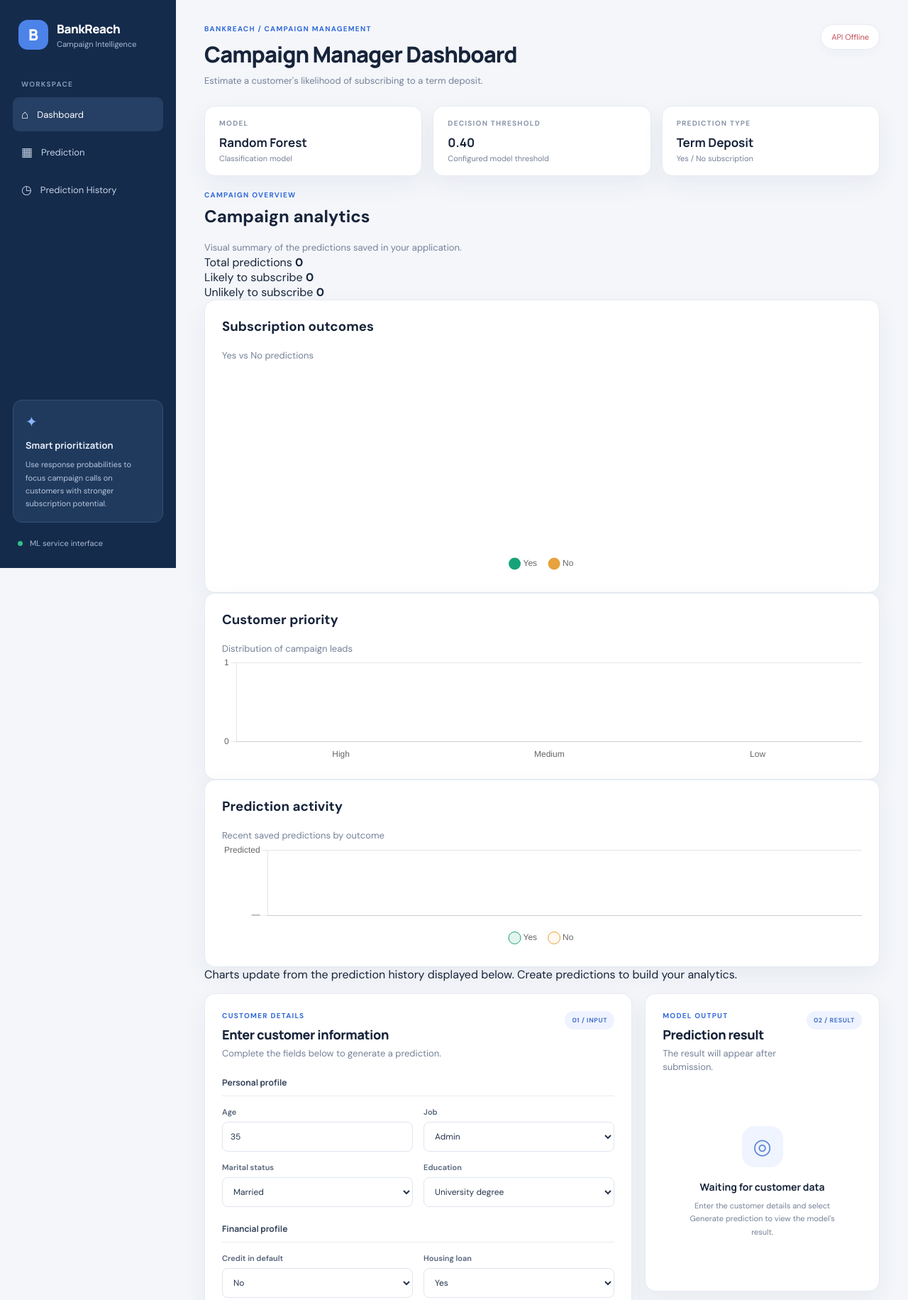
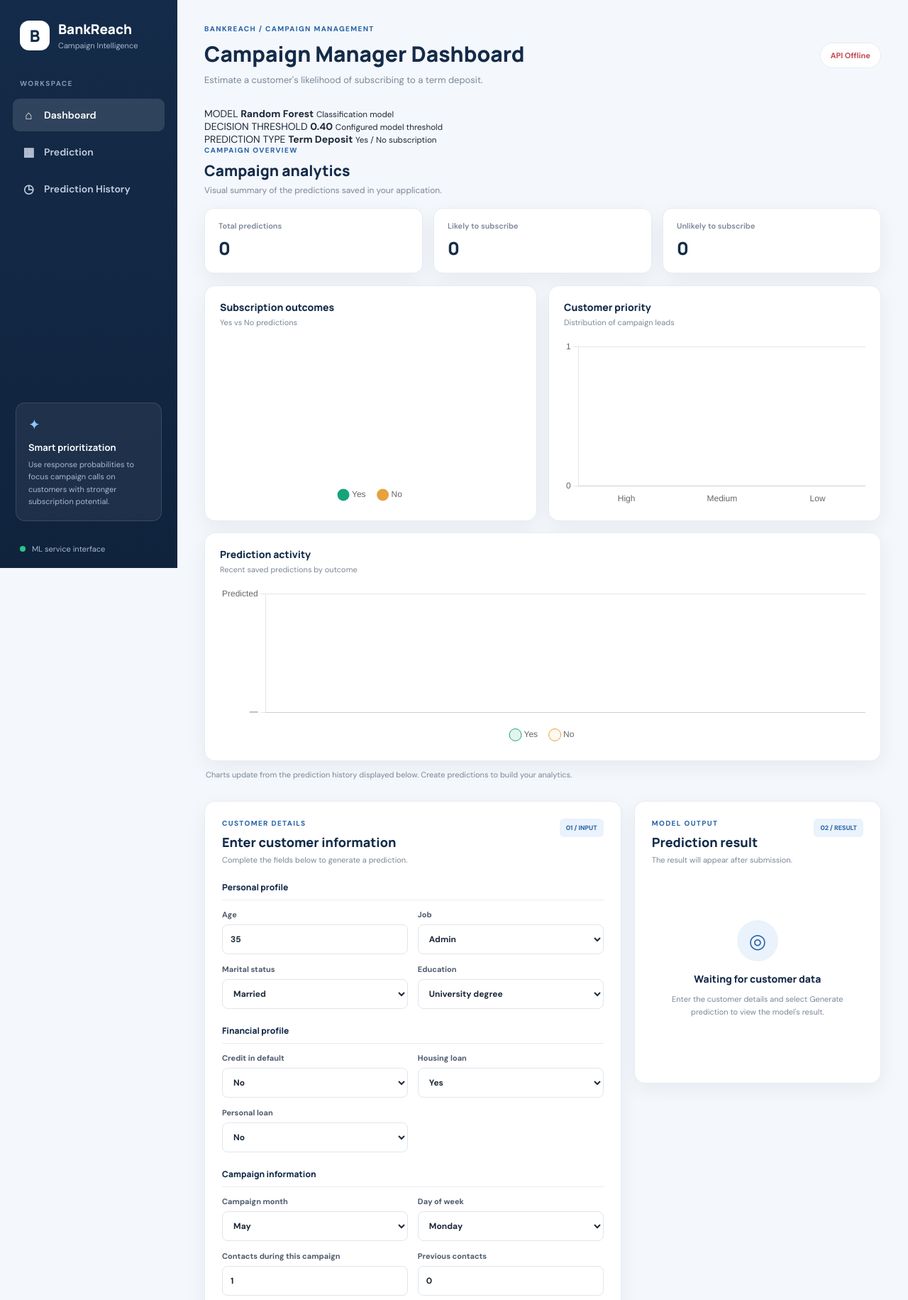
Before and after one commit to irfan-001-sys/BankCampaign-Predictor, a plain HTML site: page frontend/index.html in a window 1280 px wide. Shown: the top 1831 px of the page at 71% size. Drawn offline with nearby package versions, Linux system fonts and the light colour scheme; files that its build step writes are made by us from their sources; no server answers; files whose address does not match are found by name.

Commit message:
Refactor CSS variables and styles for consistency

```diff
--- a/frontend/style.css
+++ b/frontend/style.css
@@ -1,165 +1,303 @@
-@import url('https://fonts.googleapis.com/css2?family=DM+Sans:wght@400;500;600;700&family=Manrope:wght@400;500;600;700;800&display=swap');
+@import url('https://fonts.googleapis.com/css2?family=DM+Sans:wght@400;500;600;700;800&family=Manrope:wght@400;500;600;700;800&display=swap');
 
 :root {
-    --ink: #17243a;
-    --muted: #748198;
-    --line: #e7ebf2;
+    --navy: #142b49;
+    --navy-2: #1c3b60;
+    --blue: #2864a8;
+    --blue-soft: #eaf2fb;
+    --green: #16a37a;
+    --green-soft: #e8f7f1;
+    --amber: #e6a23c;
+    --red: #d95757;
+    --ink: #1d2939;
+    --muted: #7b8797;
+    --line: #e7ecf2;
     --surface: #ffffff;
-    --background: #f4f6fa;
-    --navy: #152b4c;
-    --blue: #3269d8;
-    --blue-dark: #2456bd;
-    --green: #16845b;
-    --red: #c34b55;
-    --amber: #a86c14;
-    --shadow: 0 12px 34px rgba(29, 48, 78, .06);
+    --background: #f4f7fb;
+    --shadow: 0 8px 28px rgba(23, 43, 77, .06);
 }
 
 * { box-sizing: border-box; }
+
 html { scroll-behavior: smooth; }
+
 body {
     margin: 0;
     background: var(--background);
     color: var(--ink);
     font-family: 'DM Sans', sans-serif;
+    font-size: 14px;
 }
+
 button, input, select { font: inherit; }
+
 .app-shell { min-height: 100vh; }
+
 .sidebar {
-    width: 248px;
+    width: 250px;
     position: fixed;
     inset: 0 auto 0 0;
-    background: var(--navy);
-    color: #fff;
-    padding: 28px 18px;
+    z-index: 10;
     display: flex;
     flex-direction: column;
-    z-index: 5;
+    padding: 28px 18px 20px;
+    color: #fff;
+    background: linear-gradient(180deg, #142b49 0%, #10233d 100%);
 }
-.brand { display: flex; align-items: center; gap: 12px; padding: 0 8px 42px; }
+
+.brand {
+    display: flex;
+    align-items: center;
+    gap: 12px;
+    padding: 0 10px 32px;
+}
+
 .brand-mark {
-    width: 42px; height: 42px; border-radius: 13px;
-    display: grid; place-items: center;
-    background: #4c83e8; color: white; font: 800 22px Manrope;
+    width: 42px;
+    height: 42px;
+    display: grid;
+    place-items: center;
+    border-radius: 13px;
+    color: var(--navy);
+    background: #fff;
+    font: 800 23px Manrope, sans-serif;
 }
-.brand h2 { margin: 0; font: 800 17px Manrope; letter-spacing: -.4px; }
-.brand p { margin: 3px 0 0; color: #aabbd5; font-size: 11px; }
-.side-label, .eyebrow, .metric-label {
-    font-size: 10px; font-weight: 700; letter-spacing: 1.25px;
+
+.brand h2 { margin: 0; font: 800 19px Manrope, sans-serif; }
+.brand p { margin: 3px 0 0; color: #a9bad0; font-size: 11px; }
+
+.side-label {
+    margin: 8px 10px 12px;
+    color: #8297b1;
+    font-size: 10px;
+    font-weight: 800;
+    letter-spacing: 1.4px;
 }
-.side-label { color: #8398b8; padding: 0 12px 12px; }
+
 .nav-link {
-    text-decoration: none; color: #c7d3e5; padding: 13px 12px;
-    border-radius: 9px; display: flex; align-items: center; gap: 12px;
-    font-size: 13px; margin-bottom: 5px;
+    display: flex;
+    align-items: center;
+    gap: 12px;
+    margin: 3px 0;
+    padding: 12px 13px;
+    border-radius: 9px;
+    color: #c2cee0;
+    text-decoration: none;
+    font-weight: 600;
+    transition: .2s ease;
 }
-.nav-link span { font-size: 17px; }
-.nav-link.active, .nav-link:hover { background: #263f64; color: #fff; }
+
+.nav-link span { width: 19px; text-align: center; font-size: 17px; }
+.nav-link:hover, .nav-link.active { color: #fff; background: rgba(255,255,255,.12); }
+
 .sidebar-note {
-    margin-top: auto; background: #203a5e; border: 1px solid #345071;
-    border-radius: 13px; padding: 17px; color: #e8eef8;
+    margin: auto 4px 20px;
+    padding: 17px;
+    border: 1px solid rgba(255,255,255,.12);
+    border-radius: 13px;
+    background: rgba(255,255,255,.06);
 }
-.note-icon { color: #8db5ff; font-size: 20px; margin-bottom: 9px; }
-.sidebar-note strong { font: 700 13px Manrope; }
-.sidebar-note p { color: #b8c7dc; font-size: 11px; line-height: 1.65; margin: 8px 0 0; }
-.sidebar-footer { padding: 22px 7px 0; color: #a9bad2; font-size: 11px; }
-.status-dot { display: inline-block; width: 7px; height: 7px; border-radius: 50%; background: #31bf88; margin-right: 7px; }
-.main-content { margin-left: 248px; padding: 34px 40px 24px; max-width: 1700px; }
-.topbar { display: flex; justify-content: space-between; align-items: flex-start; gap: 20px; margin-bottom: 25px; }
-.eyebrow { color: var(--blue); margin: 0 0 8px; }
-h1, h2, h3, p { margin-top: 0; }
-h1 { font: 800 clamp(24px, 3vw, 31px) Manrope; letter-spacing: -1px; margin-bottom: 7px; }
-.topbar-subtitle, .muted { color: var(--muted); font-size: 13px; line-height: 1.5; margin-bottom: 0; }
+
+.note-icon { margin-bottom: 10px; color: #8fc6ff; font-size: 20px; }
+.sidebar-note strong { font: 700 13px Manrope, sans-serif; }
+.sidebar-note p { margin: 7px 0 0; color: #a9bad0; font-size: 11px; line-height: 1.6; }
+
+.sidebar-footer { display: flex; align-items: center; gap: 9px; padding: 12px 10px 0; color: #a9bad0; font-size: 11px; }
+.status-dot { display: inline-block; width: 8px; height: 8px; border-radius: 50%; background: #29c58d; }
+
+.main-content {
+    width: calc(100% - 250px);
+    max-width: 1700px;
+    margin-left: 250px;
+    padding: 34px 38px 24px;
+}
+
+.topbar {
+    display: flex;
+    align-items: center;
+    justify-content: space-between;
+    gap: 20px;
+    margin-bottom: 30px;
+}
+
+.eyebrow {
+    margin: 0 0 8px;
+    color: var(--blue);
+    font-size: 10px;
+    font-weight: 800;
+    letter-spacing: 1.35px;
+}
+
+.topbar h1 { margin: 0; color: var(--navy); font: 800 clamp(23px, 2.5vw, 30px) Manrope, sans-serif; }
+.topbar-subtitle, .muted { color: var(--muted); }
+.topbar-subtitle { margin: 8px 0 0; font-size: 13px; }
+
 .api-pill {
-    background: white; border: 1px solid var(--line); border-radius: 30px;
-    padding: 10px 14px; color: #53627a; font-size: 11px; white-space: nowrap;
-    box-shadow: 0 4px 14px rgba(30,50,80,.03);
+    display: flex;
+    align-items: center;
+    gap: 9px;
+    padding: 10px 14px;
+    border: 1px solid var(--line);
+    border-radius: 30px;
+    background: #fff;
+    color: #526174;
+    white-space: nowrap;
+    font-size: 11px;
+    font-weight: 700;
 }
-.metric-strip { display: grid; grid-template-columns: repeat(3, 1fr); gap: 15px; margin-bottom: 20px; }
-.metric-card, .panel { background: var(--surface); border: 1px solid var(--line); border-radius: 15px; box-shadow: var(--shadow); }
-.metric-card { padding: 17px 20px; }
-.metric-label { display: block; color: #8995a8; margin-bottom: 9px; }
-.metric-card strong { display: block; font: 700 17px Manrope; }
-.metric-card small { display: block; color: var(--muted); margin-top: 4px; font-size: 11px; }
-.content-grid { display: grid; grid-template-columns: minmax(0, 1.55fr) minmax(290px, .85fr); gap: 18px; align-items: start; }
-.panel { padding: 24px; }
-.panel-heading { display: flex; justify-content: space-between; align-items: flex-start; gap: 12px; margin-bottom: 23px; }
-.panel-heading h2 { font: 800 18px Manrope; margin-bottom: 5px; letter-spacing: -.4px; }
-.step-badge { background: #eef3ff; color: #4773c7; border-radius: 20px; padding: 7px 10px; font-size: 9px; font-weight: 700; white-space: nowrap; letter-spacing: .6px; }
+
+.panel {
+    border: 1px solid var(--line);
+    border-radius: 15px;
+    background: var(--surface);
+    box-shadow: var(--shadow);
+}
+
+.dashboard-section { margin-bottom: 30px; scroll-margin-top: 20px; }
+.dashboard-heading { margin-bottom: 17px; }
+.dashboard-heading h2 { margin: 0; color: var(--navy); font: 800 21px Manrope, sans-serif; }
+.dashboard-heading .muted { margin: 6px 0 0; font-size: 12px; }
+
+.analytics-summary {
+    display: grid;
+    grid-template-columns: repeat(3, minmax(0, 1fr));
+    gap: 15px;
+    margin-bottom: 17px;
+}
+
+.analytics-stat {
+    padding: 17px 19px;
+    border: 1px solid var(--line);
+    border-radius: 13px;
+    background: #fff;
+    box-shadow: var(--shadow);
+}
+
+.analytics-stat span { display: block; color: var(--muted); font-size: 11px; font-weight: 600; }
+.analytics-stat strong { display: block; margin-top: 7px; color: var(--navy); font: 800 25px Manrope, sans-serif; }
+
+.analytics-grid { display: grid; grid-template-columns: repeat(2, minmax(0, 1fr)); gap: 16px; }
+.chart-panel { min-height: 320px; padding: 20px 21px; }
+.chart-panel-wide { grid-column: 1 / -1; min-height: 310px; }
+.chart-title h3 { margin: 0; color: var(--navy); font: 800 14px Manrope, sans-serif; }
+.chart-title .muted { margin: 5px 0 0; font-size: 11px; }
+.chart-wrap { position: relative; height: 235px; margin-top: 17px; }
+.chart-wrap-wide { height: 225px; }
+.chart-footnote { margin: 12px 2px 0; color: var(--muted); font-size: 11px; }
+
+.content-grid {
+    display: grid;
+    grid-template-columns: minmax(0, 1.35fr) minmax(300px, .8fr);
+    align-items: start;
+    gap: 18px;
+    margin-bottom: 22px;
+    scroll-margin-top: 20px;
+}
+
+.form-panel, .result-panel, .history-panel { padding: 24px; }
+.panel-heading { display: flex; justify-content: space-between; align-items: flex-start; gap: 15px; margin-bottom: 23px; }
+.panel-heading h2 { margin: 0; color: var(--navy); font: 800 18px Manrope, sans-serif; }
+.panel-heading .muted { margin: 6px 0 0; font-size: 11px; }
+.step-badge { padding: 7px 9px; border-radius: 6px; color: var(--blue); background: var(--blue-soft); font-size: 9px; font-weight: 800; white-space: nowrap; }
+
 .form-section-title {
-    color: #34435a; font: 700 12px Manrope; padding-bottom: 10px;
-    border-bottom: 1px solid var(--line); margin: 22px 0 15px;
+    margin: 22px 0 13px;
+    padding-bottom: 9px;
+    border-bottom: 1px solid var(--line);
+    color: var(--navy);
+    font: 800 12px Manrope, sans-serif;
 }
-.form-section-title:first-of-type { margin-top: 0; }
-.form-grid { display: grid; grid-template-columns: repeat(2, minmax(0, 1fr)); gap: 15px; }
-.field { display: flex; flex-direction: column; gap: 7px; min-width: 0; }
-.field span { color: #56647a; font-size: 11px; font-weight: 600; }
+
+.form-section-title:first-child { margin-top: 0; }
+.form-grid { display: grid; grid-template-columns: repeat(2, minmax(0, 1fr)); gap: 14px; }
+.field { display: flex; flex-direction: column; gap: 7px; color: #4d5b6d; font-size: 11px; font-weight: 700; }
 .field input, .field select {
-    width: 100%; height: 42px; border: 1px solid #dfe5ee; border-radius: 8px;
-    background: #fff; color: #26354c; padding: 0 11px; outline: none; font-size: 12px;
+    width: 100%;
+    min-height: 42px;
+    padding: 0 11px;
+    border: 1px solid #dfe5ed;
+    border-radius: 8px;
+    outline: none;
+    color: var(--ink);
+    background: #fff;
+    font-size: 12px;
+    transition: border .2s, box-shadow .2s;
 }
-.field input:focus, .field select:focus { border-color: #6b94e7; box-shadow: 0 0 0 3px rgba(50,105,216,.10); }
-.privacy-note { margin-top: 20px; padding: 11px 13px; border-radius: 8px; background: #f4f7fc; color: #65748b; font-size: 10px; line-height: 1.55; }
-.privacy-note span { color: var(--blue); font-size: 14px; margin-right: 6px; }
-.form-actions { display: flex; justify-content: flex-end; gap: 10px; margin-top: 20px; }
-.button { border: 0; border-radius: 8px; padding: 11px 15px; cursor: pointer; font-size: 11px; font-weight: 700; transition: .2s; }
-.button-primary { background: var(--blue); color: white; display: inline-flex; align-items: center; gap: 15px; }
-.button-primary:hover { background: var(--blue-dark); transform: translateY(-1px); }
-.button-primary:disabled { opacity: .65; cursor: wait; transform: none; }
-.button-secondary { background: #f1f4f8; color: #56647a; }
-.button-secondary:hover { background: #e7ecf4; }
-.button-small { padding: 9px 12px; }
-.result-panel { min-height: 420px; }
-.result-placeholder { text-align: center; padding: 50px 12px 35px; }
-.placeholder-icon { width: 58px; height: 58px; border-radius: 18px; background: #eff4ff; color: #5d85d7; display: grid; place-items: center; font-size: 30px; margin: 0 auto 18px; }
-.result-placeholder h3 { font: 700 14px Manrope; margin-bottom: 8px; }
-.result-placeholder p { color: var(--muted); font-size: 11px; line-height: 1.7; max-width: 230px; margin: auto; }
+.field input:focus, .field select:focus { border-color: #6b9ed5; box-shadow: 0 0 0 3px rgba(40,100,168,.1); }
+
+.privacy-note { display: flex; gap: 9px; margin-top: 20px; padding: 12px; border-radius: 8px; color: #64748b; background: #f5f8fc; font-size: 10px; line-height: 1.55; }
+.privacy-note span { color: var(--blue); font-weight: 800; }
+
+.form-actions { display: flex; justify-content: flex-end; gap: 10px; margin-top: 22px; }
+.button { display: inline-flex; align-items: center; justify-content: center; gap: 12px; min-height: 40px; padding: 0 15px; border: 0; border-radius: 8px; cursor: pointer; font-size: 11px; font-weight: 800; transition: .2s ease; }
+.button-primary { color: #fff; background: var(--blue); }
+.button-primary:hover { background: #1e528e; transform: translateY(-1px); }
+.button-secondary { border: 1px solid #dfe5ed; color: #536174; background: #fff; }
+.button-secondary:hover { background: #f6f8fb; }
+.button-small { min-height: 34px; padding: 0 12px; }
+
+.result-panel { min-height: 390px; }
+.result-placeholder { display: flex; flex-direction: column; align-items: center; justify-content: center; min-height: 260px; padding: 20px; text-align: center; }
+.placeholder-icon { display: grid; place-items: center; width: 58px; height: 58px; margin-bottom: 15px; border-radius: 50%; color: var(--blue); background: var(--blue-soft); font-size: 28px; }
+.result-placeholder h3 { margin: 0; color: var(--navy); font: 800 14px Manrope, sans-serif; }
+.result-placeholder p { max-width: 260px; color: var(--muted); font-size: 11px; line-height: 1.6; }
 .hidden { display: none !important; }
-.result-status { padding: 12px; border-radius: 9px; background: #edf8f2; color: var(--green); font: 700 13px Manrope; text-align: center; line-height: 1.4; }
-.result-status.negative { background: #fff1f1; color: var(--red); }
-.probability-label { color: var(--muted); text-align: center; font-size: 11px; margin: 24px 0 5px; }
-.probability-number { text-align: center; font: 800 43px Manrope; letter-spacing: -2px; }
-.probability-number small { font-size: 20px; color: #78869b; margin-left: 3px; }
-.progress-track { height: 8px; background: #edf0f5; border-radius: 20px; overflow: hidden; margin: 12px 0 23px; }
-.progress-fill { height: 100%; width: 0; background: #3e83df; border-radius: inherit; transition: width .5s ease; }
+.result-content { padding-top: 5px; }
+.result-status { padding: 11px 13px; border-radius: 8px; color: #087a59; background: var(--green-soft); font-size: 12px; font-weight: 800; text-align: center; }
+.probability-label { margin: 24px 0 5px; color: var(--muted); font-size: 11px; text-align: center; }
+.probability-number { color: var(--navy); font: 800 43px Manrope, sans-serif; text-align: center; }
+.probability-number small { margin-left: 3px; font-size: 20px; }
+.progress-track { height: 9px; overflow: hidden; margin: 13px 0 22px; border-radius: 20px; background: #edf1f5; }
+.progress-fill { width: 0; height: 100%; border-radius: inherit; background: var(--green); transition: width .4s ease; }
 .result-details { display: grid; grid-template-columns: repeat(3, 1fr); gap: 8px; }
-.result-details div { background: #f6f8fb; border-radius: 8px; padding: 11px 8px; min-width: 0; }
-.result-details span { display: block; color: #8490a2; font-size: 9px; margin-bottom: 6px; }
-.result-details strong { font: 700 12px Manrope; overflow-wrap: anywhere; }
-.priority-high { color: var(--green); }
-.priority-medium { color: var(--amber); }
-.priority-low { color: var(--red); }
-.recommendation { margin-top: 15px; border-left: 3px solid #5d88dc; padding: 10px 12px; background: #f4f7fd; color: #5d6b81; font-size: 10px; line-height: 1.6; }
-.error-box { margin-top: 16px; border-radius: 8px; padding: 12px; color: #a3313d; background: #fff0f1; font-size: 11px; line-height: 1.5; }
-.history-panel { margin-top: 19px; }
-.history-heading { align-items: center; margin-bottom: 15px; }
-.table-wrap { overflow-x: auto; }
-table { width: 100%; border-collapse: collapse; min-width: 650px; }
-th { text-align: left; color: #8793a5; font-size: 9px; letter-spacing: .7px; text-transform: uppercase; padding: 12px 10px; background: #f8f9fc; }
-td { border-top: 1px solid #edf0f4; color: #526078; font-size: 10px; padding: 13px 10px; }
-.empty-table { text-align: center; color: #9aa4b3; padding: 25px; }
-.table-badge { display: inline-block; border-radius: 20px; padding: 5px 8px; font-weight: 700; font-size: 9px; background: #edf8f2; color: var(--green); }
-.table-badge.no { background: #fff1f1; color: var(--red); }
-.page-footer { text-align: center; color: #9aa4b3; font-size: 10px; padding: 25px 0 5px; }
+.result-details > div { padding: 12px 8px; border: 1px solid var(--line); border-radius: 8px; text-align: center; }
+.result-details span { display: block; color: var(--muted); font-size: 9px; }
+.result-details strong { display: block; margin-top: 6px; color: var(--navy); font-size: 12px; }
+.priority-high { color: var(--green) !important; }
+.priority-medium { color: #c18422 !important; }
+.priority-low { color: #718096 !important; }
+.recommendation { margin-top: 15px; padding: 12px; border-radius: 8px; color: #526174; background: #f5f8fc; font-size: 10px; line-height: 1.6; }
+.error-box { margin-top: 15px; padding: 12px; border-radius: 8px; color: #a52e2e; background: #fff0f0; font-size: 11px; }
+
+.history-panel { scroll-margin-top: 20px; }
+.history-heading { align-items: center; margin-bottom: 18px; }
+.table-wrap { width: 100%; overflow-x: auto; }
+table { width: 100%; border-collapse: collapse; white-space: nowrap; }
+th { padding: 12px 13px; color: #778497; background: #f7f9fc; font-size: 9px; font-weight: 800; letter-spacing: .5px; text-align: left; text-transform: uppercase; }
+td { padding: 13px; border-bottom: 1px solid #edf0f4; color: #526174; font-size: 11px; }
+tbody tr:hover { background: #fafcff; }
+.empty-table { padding: 25px; color: var(--muted); text-align: center; }
+.page-footer { padding: 24px 0 5px; color: #98a2b1; font-size: 10px; text-align: center; }
 
 @media (max-width: 1100px) {
     .main-content { padding: 28px 24px; }
     .content-grid { grid-template-columns: 1fr; }
     .result-panel { min-height: auto; }
-    .result-placeholder { padding: 30px 12px; }
 }
+
 @media (max-width: 760px) {
     .sidebar { position: static; width: 100%; min-height: auto; padding: 16px; }
-    .brand { padding: 0 4px 14px; }
-    .side-label, .sidebar-note, .sidebar-footer { display: none; }
-    .nav-link { display: inline-flex; margin: 0 5px 0 0; padding: 9px 11px; }
-    .main-content { margin-left: 0; padding: 22px 14px; }
-    .topbar { flex-direction: column; }
-    .metric-strip { grid-template-columns: 1fr; gap: 9px; }
-    .metric-card { padding: 13px 16px; }
+    .brand { padding: 0 5px 15px; }
+    .sidebar-note, .sidebar-footer { display: none; }
+    .side-label { margin-top: 5px; }
+    .nav-link { display: inline-flex; margin-right: 4px; padding: 9px 10px; font-size: 11px; }
+    .main-content { width: 100%; margin-left: 0; padding: 22px 15px; }
+    .topbar { align-items: flex-start; flex-direction: column; margin-bottom: 23px; }
+    .analytics-summary { grid-template-columns: 1fr; gap: 9px; }
+    .analytics-stat { padding: 13px 15px; }
+    .analytics-stat strong { font-size: 21px; }
+    .analytics-grid { grid-template-columns: 1fr; }
+    .chart-panel-wide { grid-column: auto; }
+    .chart-panel { min-height: 300px; padding: 17px; }
+    .chart-wrap { height: 220px; }
+    .form-panel, .result-panel, .history-panel { padding: 18px; }
     .form-grid { grid-template-columns: 1fr; }
-    .panel { padding: 18px; }
-    .panel-heading { flex-direction: column; }
+    .panel-heading { gap: 8px; }
+    .step-badge { font-size: 8px; }
+}
+
+@media (max-width: 420px) {
+    .result-details { grid-template-columns: 1fr; }
     .form-actions { flex-direction: column-reverse; }
-    .form-actions .button { width: 100%; justify-content: center; }
+    .form-actions .button { width: 100%; }
 }
```
